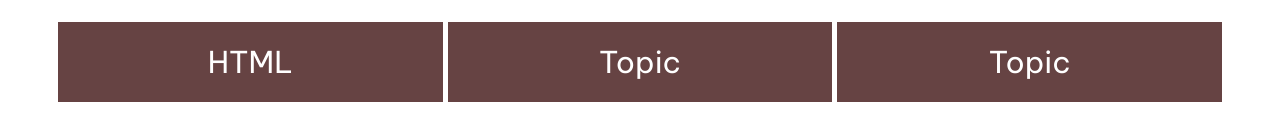
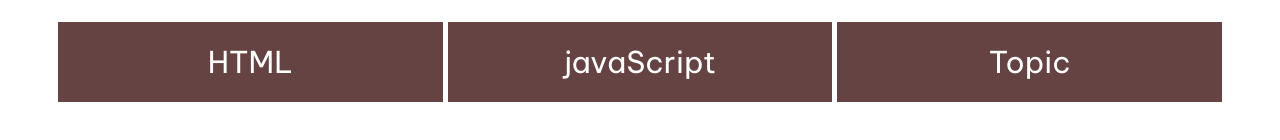
Before and after one commit to Nikhildoppani/Drevision, a plain HTML site: page html-css.html in a window 1280 px wide. Shown: the part 198-338 px from the top of the page. Drawn offline with nearby package versions, Linux system fonts and the light colour scheme.

Commit message:
v.2.2.javaScript

```diff
--- a/html-css.html
+++ b/html-css.html
@@ -35,8 +35,8 @@
                 </a>
             </div>
             <div class="topic-name">
-                <a href="">
-                    Topic
+                <a href="https://docs.google.com/document/d/18KLxOW6iQ_oSM-lLyWk2N3Tfz3OQm5BtWjGuvCJ3sCI/edit?usp=sharing">
+                    javaScript
                 </a>
             </div>
             <div class="topic-name">
```
